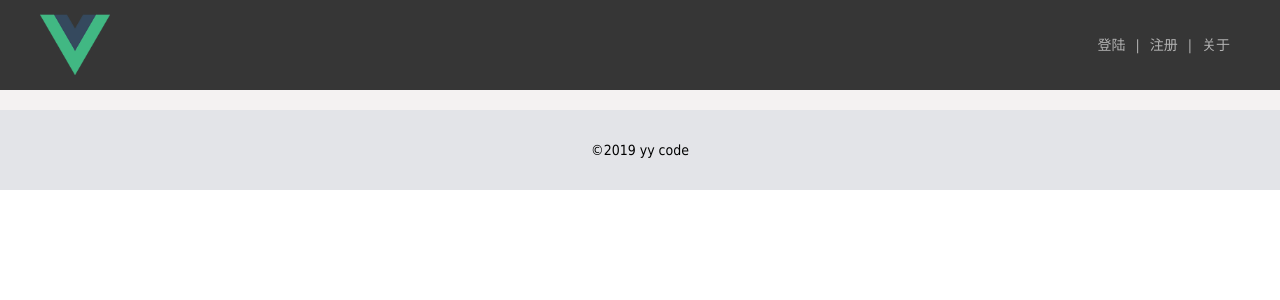
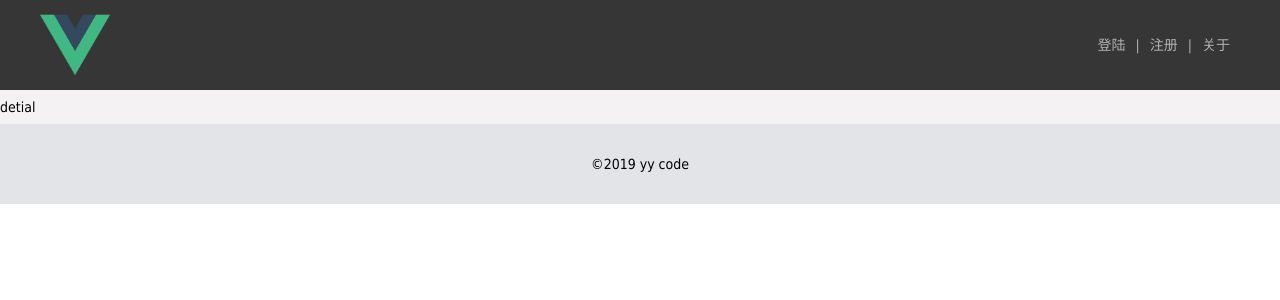
Before and after one commit to jackyongyu/vue, a Vue app in the folder myProject/: page /detail in a window 1280 px wide. Shown: the top 300 px of the page. Built offline with nearby package versions, Linux system fonts and the light colour scheme; what vue-resource would draw is missing.

Commit message:
'detail页面开始'

```diff
--- /dev/null
+++ b/myProject/src/pages/detail.vue
@@ -0,0 +1,18 @@
+<template>
+    <div>detial</div>
+</template>
+
+<script>
+export default {
+  name:'Detail',
+  data(){
+      return{
+
+      }
+  }
+}
+</script>
+
+<style scoped>
+
+</style>
```
Also changed, not shown: myProject/src/main.js (+6 -1 lines).
